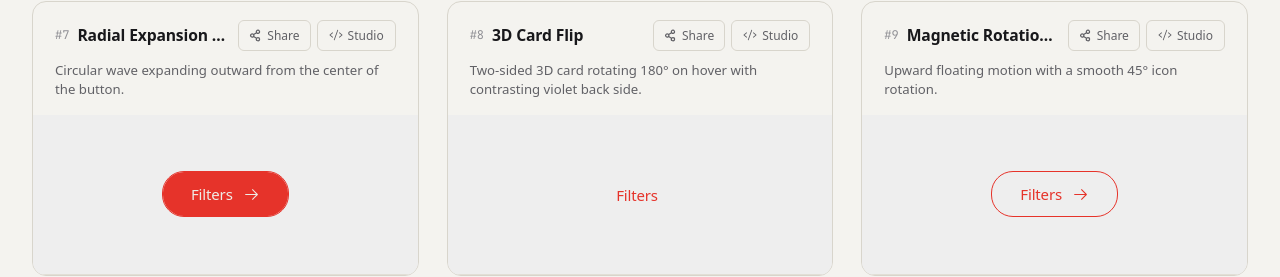
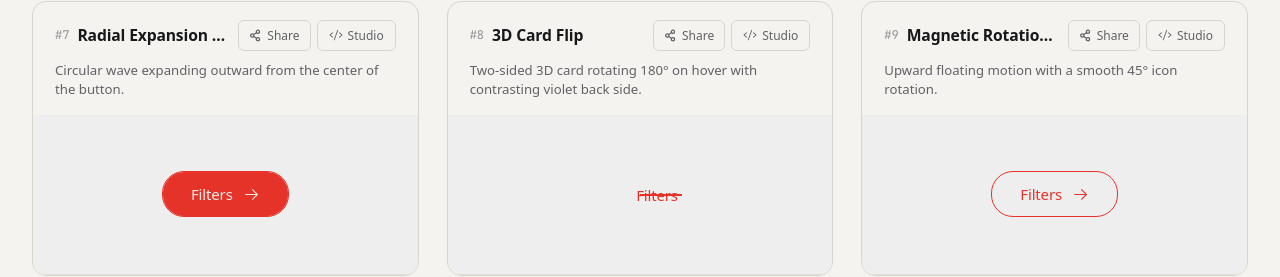
Before and after one commit to EdgarQuemere/hover-lab, a React (Vite) app: page / in a window 1280 px wide. Shown: the part 882-1159 px from the top of the page. Built offline with nearby package versions, Linux system fonts and the light colour scheme; a web font is replaced by a local one.

Commit message:
refactor: adapt 3D Card Flip animation to HoverLab design system

```diff
--- a/src/data/hoverEffects.js
+++ b/src/data/hoverEffects.js
@@ -193,47 +193,52 @@ export const HOVER_EFFECTS = [
     name: '08. Carte 3D Pivotante',
     category: 'Monochrome B&W',
     className: 'btn-hover-card-flip',
-    description: 'Carte 3D recto-verso qui pivote à 180° au survol avec face arrière contrastée violette.',
-    cssCode: `.card {
-  width: 200px;
-  height: 250px;
-  margin: 1rem auto;
+    description: 'Bouton 3D recto-verso qui pivote à 180° au survol avec inversion dynamique des couleurs et du contour.',
+    cssCode: `.btn-hover-card-flip {
   perspective: 1000px;
-  cursor: pointer;
+  position: relative;
+  background: transparent;
+  border: none;
+  padding: 0;
 }
 
-.card-inner {
+.btn-hover-card-flip .card-inner {
   position: relative;
   width: 100%;
   height: 100%;
-  transition: transform 0.6s;
+  transition: transform 0.6s cubic-bezier(0.16, 1, 0.3, 1);
   transform-style: preserve-3d;
 }
 
-.card:hover .card-inner {
+.btn-hover-card-flip:hover .card-inner {
   transform: rotateY(180deg);
 }
 
-.card-front,
-.card-back {
+.btn-hover-card-flip .card-front,
+.btn-hover-card-flip .card-back {
   position: absolute;
+  inset: 0;
   width: 100%;
   height: 100%;
   backface-visibility: hidden;
-  display: flex;
+  display: inline-flex;
   align-items: center;
   justify-content: center;
-  border-radius: 0.5rem;
+  gap: 8px;
+  border-radius: inherit;
+  padding: 0 20px;
 }
 
-.card-front {
-  background: white;
-  border: 1px solid #e5e7eb;
+.btn-hover-card-flip .card-front {
+  background-color: var(--btn-bg, transparent);
+  color: var(--btn-color, #e6332a);
+  border: 1.5px solid var(--btn-color, #e6332a);
 }
 
-.card-back {
-  background: #8b5cf6;
-  color: white;
+.btn-hover-card-flip .card-back {
+  background-color: var(--btn-color, #e6332a);
+  color: var(--btn-bg, #ffffff);
+  border: 1.5px solid var(--btn-color, #e6332a);
   transform: rotateY(180deg);
 }`
   },
--- a/src/styles/effects/effect-08-underline.css
+++ b/src/styles/effects/effect-08-underline.css
@@ -1,5 +1,5 @@
 /* ==========================================================================
-   Effect 08: 3D Flip Recto-Verso (3D Card Flip)
+   Effect 08: Flip 3D Recto-Verso (3D Card Flip)
    ========================================================================== */
 
 .btn-hover-card-flip {
@@ -8,6 +8,7 @@
   background-color: transparent !important;
   border: none !important;
   box-shadow: none !important;
+  padding: 0 !important;
 }
 
 .btn-hover-card-flip .card-inner {
@@ -30,21 +31,24 @@
   width: 100%;
   height: 100%;
   backface-visibility: hidden;
-  display: flex;
+  display: inline-flex;
   align-items: center;
   justify-content: center;
   gap: 8px;
   border-radius: inherit;
+  padding: 0 20px;
+  box-sizing: border-box;
 }
 
 .btn-hover-card-flip .card-front {
-  background: #ffffff;
-  color: var(--btn-color, #18181b);
-  border: 1px solid #e5e7eb;
+  background-color: var(--btn-bg, transparent);
+  color: var(--btn-color, #e6332a);
+  border: 1.5px solid var(--btn-color, #e6332a);
 }
 
 .btn-hover-card-flip .card-back {
-  background: #8b5cf6;
-  color: #ffffff;
+  background-color: var(--btn-color, #e6332a);
+  color: var(--btn-bg, #ffffff);
+  border: 1.5px solid var(--btn-color, #e6332a);
   transform: rotateY(180deg);
 }
```
